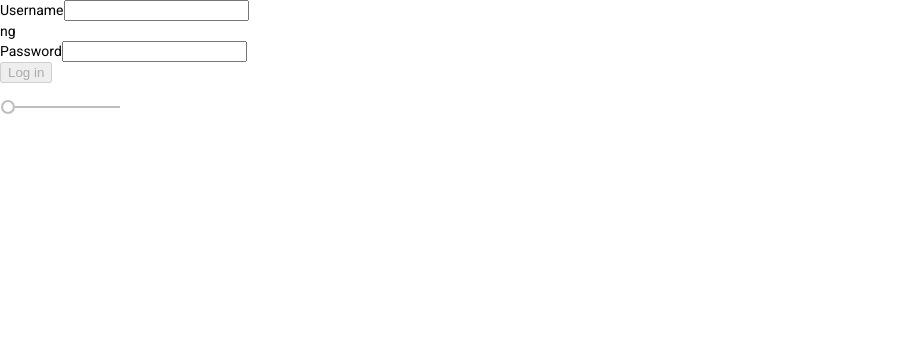
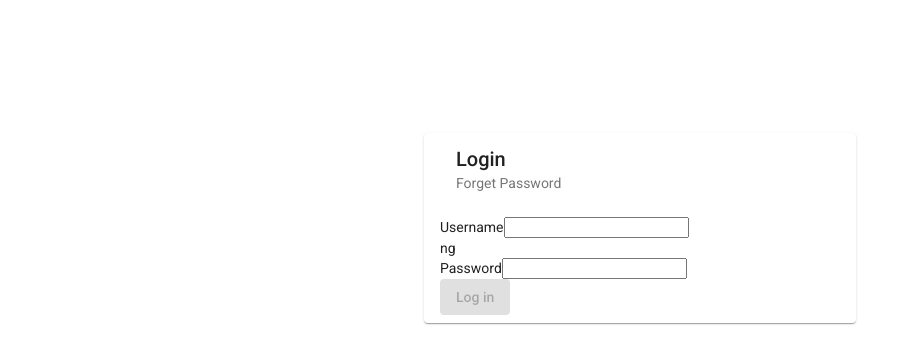
Before and after one commit to UfukArslan/AngularProject, an Angular app: page /login in a window 1280 px wide. Shown: the top 364 px of the page, without its empty margins (0-920 px from the left). Built offline with nearby package versions, Linux system fonts and the light colour scheme.

Commit message:
AngulatMaterial LoginPage Title

```diff
--- a/src/app/security/login-page/login-page.component.html
+++ b/src/app/security/login-page/login-page.component.html
@@ -1,3 +1,10 @@
+<mat-card class='example-card'>
+
+  <mat-card-header>
+    <mat-card-title>Login</mat-card-title>
+    <mat-card-subtitle>Forget Password</mat-card-subtitle>
+  </mat-card-header>
+  <mat-card-actions class='example-actions'>
     <form #loginForm="ngForm" (submit)="onSubmit(loginForm)">
         <div>
           <label for="username">Username</label>
@@ -29,10 +36,11 @@
         </div>
 
         <div>
-      <button type="submit" [disabled]="loginForm.invalid">Log in</button>
+          <button mat-raised-button color="primary" type="submit" [disabled]="loginForm.invalid">Log in</button>
           <p *ngIf="loginError">
             Unable to log in. See the log for more information.
           </p>
         </div>
     </form>
-  <mat-slider min="1" max="100" step="1" value="1">Let's go back</mat-slider>
+  </mat-card-actions>
+</mat-card>
--- a/src/app/security/login-page/login-page.component.scss
+++ b/src/app/security/login-page/login-page.component.scss
@@ -0,0 +1,11 @@
+.example-card {
+    max-width: 400px;
+    margin: auto;
+    margin-top: 100pt;
+  }
+
+.example-actions {
+    max-width: 400px;
+    margin: auto;
+
+ }
```
Also changed, not shown: src/app/material/material.module.ts (+7 -1 lines). Lines whose indentation alone changed are shown as unchanged.
